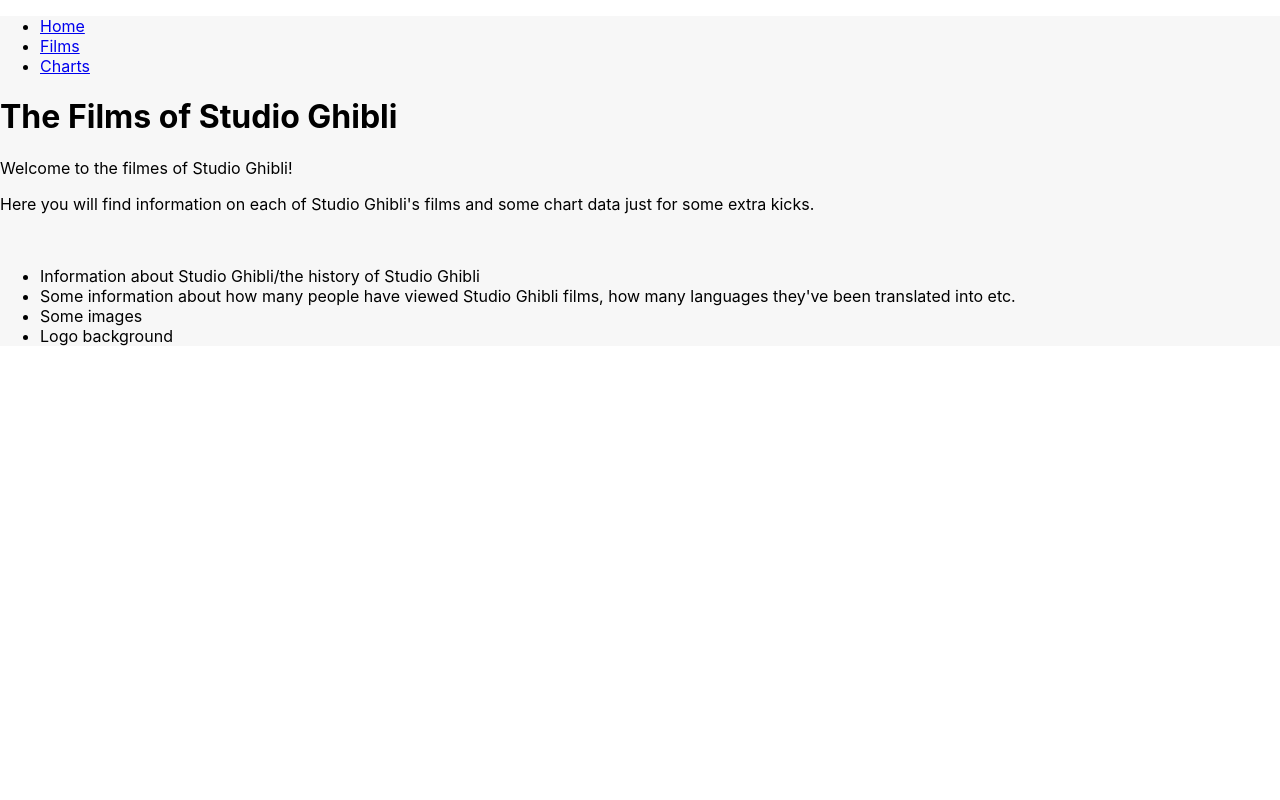
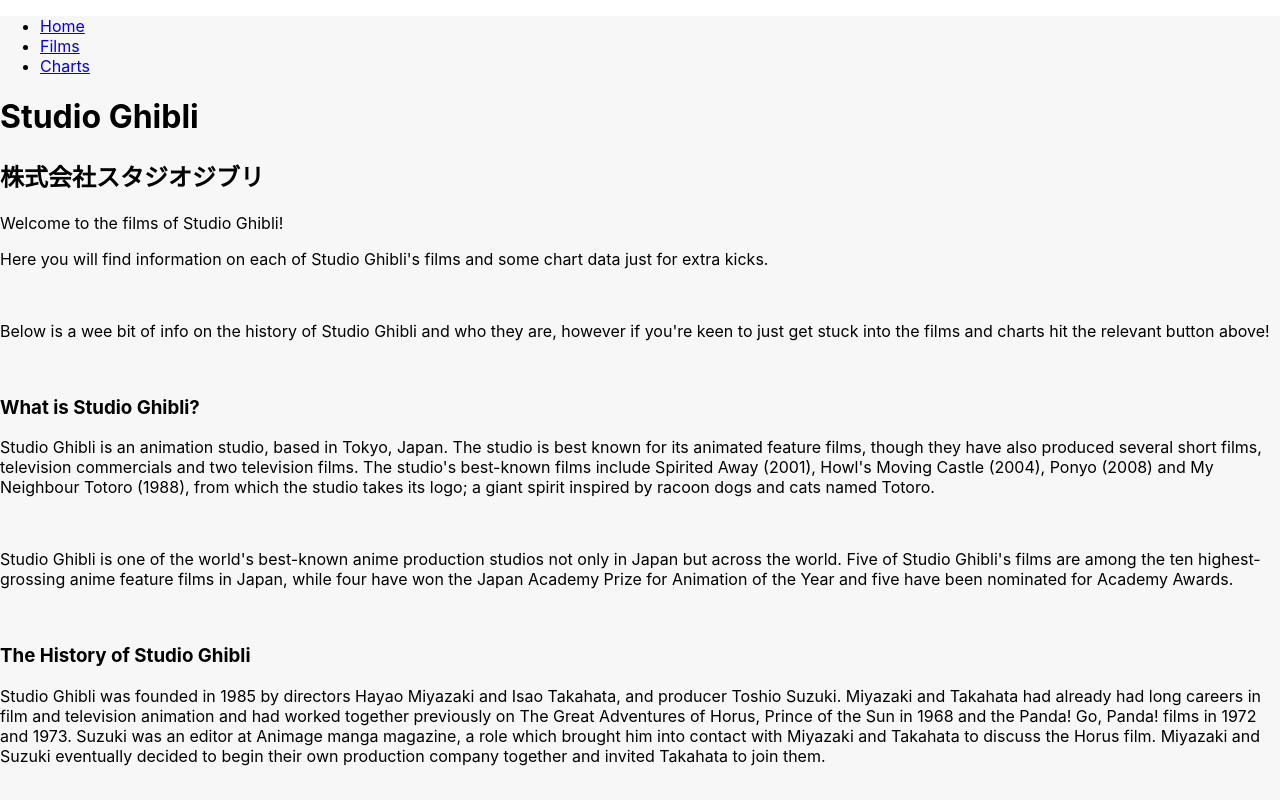
Before and after one commit to shunaMcCallum/studio_ghibli_app, a React (Create React App) app: page / in a window 1280 px wide. Shown: the top 800 px of the page. Built offline with nearby package versions, Linux system fonts and the light colour scheme; no server answers.

Commit message:
web pages now split out so charts appear on different route to films, also more homepage info added

```diff
--- a/src/App.js
+++ b/src/App.js
@@ -1,12 +1,19 @@
-import React from 'react';
+import React, {useState, useEffect} from 'react';
 import { BrowserRouter as Router, Routes, Route } from "react-router-dom";
+import FilmService from './services/FilmService';
 import HomePageContainer from './containers/HomePageContainer';
 import FilmContainer from './containers/FilmContainer';
+import ChartContainer from './containers/ChartContainer';
 import NavBar from './components/NavBar';
 import './App.css';
 
 function App() {
+  const [films, setFilms] = useState([]);
 
+  useEffect(() => {
+    FilmService.getFilms()
+      .then(data => setFilms(data));
+  }, [])
 
   return (
     <div className="app" style={{
@@ -16,8 +23,8 @@
         <NavBar />
         <Routes>
           <Route exact path="/" element={<HomePageContainer />} />
-          <Route exact path="/films" element={<FilmContainer />} />
-          {/* <Route exact path="/charts" element={<Chart />} /> */}
+          <Route exact path="/films" element={<FilmContainer films={films} />} />
+          <Route exact path="/charts" element={<ChartContainer films={films} />} />
         </Routes>
       </Router>
     </div>
--- a/src/components/NavBar.js
+++ b/src/components/NavBar.js
@@ -24,9 +24,8 @@
 
             <div>
                 <header>
-                    <h1>
-                       The Films of Studio Ghibli
-                    </h1>
+                    <h1> Studio Ghibli </h1>
+                    <h2> 株式会社スタジオジブリ </h2>
                 </header>
             </div>
         </div>
--- /dev/null
+++ b/src/containers/ChartContainer.js
@@ -0,0 +1,49 @@
+import React from 'react';
+import FilmChart from '../components/FilmChart';
+
+const ChartContainer = ({ films }) => {
+
+
+
+    const getFilmRatings = ((films) => {
+        const ratings = [];
+
+        for (const film of films) {
+            ratings.push(film.rt_score)
+        }
+
+        const array0to60 = ratings.filter(rating => rating < 61);
+        const array61to70 = ratings.filter(rating => rating < 71 && rating > 60);
+        const array71to80 = ratings.filter(rating => rating < 81 && rating > 70);
+        const array81to90 = ratings.filter(rating => rating < 91 && rating > 80);
+        const array91to100 = ratings.filter(rating => rating < 101 && rating > 90);
+
+        const array1 = ["0 - 60", array0to60.length];
+        const array2 = ["61 - 70", array61to70.length];
+        const array3 = ["71 - 80", array71to80.length];
+        const array4 = ["81 - 90", array81to90.length];
+        const array5 = ["91 - 100", array91to100.length];
+        const masterArray = [["Rating Range", "Rating"], array1, array2, array3, array4, array5];
+
+        return masterArray;
+    });
+
+    const getFilmRatings2 = ((films) => {
+        let ratings = [["Release Date", "Rotten Tomato Score"]];
+
+        for (const film of films) {
+            const result = [film.release_date, Number(film.rt_score)]
+            ratings.push(result)
+        }
+
+        return ratings
+    });
+
+    return (
+        <div >
+            <FilmChart films={films} getFilmRatings={getFilmRatings} getFilmRatings2={getFilmRatings2} />
+        </div>
+    );
+}
+
+export default ChartContainer;
--- a/src/containers/FilmContainer.js
+++ b/src/containers/FilmContainer.js
@@ -3,21 +3,23 @@
 import FilmDetails from '../components/FilmDetails';
 import FilmChart from '../components/FilmChart';
 import './FilmContainer.css';
+import FilmService from '../services/FilmService';
 
-const FilmContainer = () => {
+const FilmContainer = ({films}) => {
 
-    const [films, setFilms] = useState([]);
+    // const [films, setFilms] = useState([]);
     const [selectedFilm, setSelectedFilm] = useState(null);
 
-    useEffect(() => {
-        getFilms()
-    }, [])
+    // useEffect(() => {
+    //     FilmService.getFilms()
+    //         .then(data => setFilms(data));
+    // }, [])
 
-    const getFilms = (() => {
-        fetch('https://ghibliapi.herokuapp.com/films')
-            .then(res => res.json())
-            .then(data => setFilms(data));
-    })
+    // const getFilms = (() => {
+    //     fetch('https://ghibliapi.herokuapp.com/films')
+    //         .then(res => res.json())
+    //         .then(data => setFilms(data));
+    // })
 
     const handleFilmSelect = ((film) => {
         const fetchPromises = film.people.map((person) => {
@@ -30,39 +32,39 @@
         })
     })
 
-    const getFilmRatings = ((films) => {
-        const ratings = [];
+    // const getFilmRatings = ((films) => {
+    //     const ratings = [];
 
-        for (const film of films) {
-            ratings.push(film.rt_score)
-        }
+    //     for (const film of films) {
+    //         ratings.push(film.rt_score)
+    //     }
 
-        const array0to60 = ratings.filter(rating => rating < 61);
-        const array61to70 = ratings.filter(rating => rating < 71 && rating > 60);
-        const array71to80 = ratings.filter(rating => rating < 81 && rating > 70);
-        const array81to90 = ratings.filter(rating => rating < 91 && rating > 80);
-        const array91to100 = ratings.filter(rating => rating < 101 && rating > 90);
+    //     const array0to60 = ratings.filter(rating => rating < 61);
+    //     const array61to70 = ratings.filter(rating => rating < 71 && rating > 60);
+    //     const array71to80 = ratings.filter(rating => rating < 81 && rating > 70);
+    //     const array81to90 = ratings.filter(rating => rating < 91 && rating > 80);
+    //     const array91to100 = ratings.filter(rating => rating < 101 && rating > 90);
 
-        const array1 = ["0 - 60", array0to60.length];
-        const array2 = ["61 - 70", array61to70.length];
-        const array3 = ["71 - 80", array71to80.length];
-        const array4 = ["81 - 90", array81to90.length];
-        const array5 = ["91 - 100", array91to100.length];
-        const masterArray = [["Rating Range", "Rating"], array1, array2, array3, array4, array5];
+    //     const array1 = ["0 - 60", array0to60.length];
+    //     const array2 = ["61 - 70", array61to70.length];
+    //     const array3 = ["71 - 80", array71to80.length];
+    //     const array4 = ["81 - 90", array81to90.length];
+    //     const array5 = ["91 - 100", array91to100.length];
+    //     const masterArray = [["Rating Range", "Rating"], array1, array2, array3, array4, array5];
 
-        return masterArray;
-    });
+    //     return masterArray;
+    // });
 
-    const getFilmRatings2 = ((films) => {
-        let ratings = [["Release Date", "Rotten Tomato Score"]];
+    // const getFilmRatings2 = ((films) => {
+    //     let ratings = [["Release Date", "Rotten Tomato Score"]];
 
-        for (const film of films) {
-            const result = [film.release_date, Number(film.rt_score)]
-            ratings.push(result)
-        }
+    //     for (const film of films) {
+    //         const result = [film.release_date, Number(film.rt_score)]
+    //         ratings.push(result)
+    //     }
 
-        return ratings
-    });
+    //     return ratings
+    // });
 
 
     return (
@@ -70,7 +72,7 @@
             <header className="page-header">
                 <img id="header-image" src="https://www.pngitem.com/pimgs/m/83-834494_studio-ghibli-logo-vector-hd-png-download.png"></img>
             </header>
-            <FilmChart films={films} getFilmRatings={getFilmRatings} getFilmRatings2={getFilmRatings2} />
+            {/* <FilmChart films={films} getFilmRatings={getFilmRatings} getFilmRatings2={getFilmRatings2} /> */}
             <FilmSelect films={films} onFilmSelect={handleFilmSelect} />
             <div>
                 {selectedFilm ? <FilmDetails film={selectedFilm}/> : null}
--- a/src/containers/HomePageContainer.js
+++ b/src/containers/HomePageContainer.js
@@ -5,11 +5,34 @@
 
     return (
         <div >
-            <p>Welcome to the filmes of Studio Ghibli!</p>
-            <p>Here you will find information on each of Studio Ghibli's films and some chart data just for some extra kicks.</p>
+            <p>Welcome to the films of Studio Ghibli!</p>
+            <p>Here you will find information on each of Studio Ghibli's films and some chart data just for extra kicks.</p>
+            <br></br>
+            <p>Below is a wee bit of info on the history of Studio Ghibli and who they are, however if you're keen to just get stuck into the films
+                and charts hit the relevant button above!
+            </p>
+            <br></br>
+            <h3>What is Studio Ghibli?</h3>
+            <p>Studio Ghibli is an animation studio, based in Tokyo, Japan. The studio is best known for its animated feature films, though they
+                have also produced several short films, television commercials and two television films. The studio's best-known films include
+                Spirited Away (2001), Howl's Moving Castle (2004), Ponyo (2008) and My Neighbour Totoro (1988), from which the studio takes its
+                logo; a giant spirit inspired by racoon dogs and cats named Totoro.</p>
+            <br></br>
+            <p>Studio Ghibli is one of the world's best-known anime production studios not only in Japan but across the world. Five of Studio
+                Ghibli's films are among the ten highest-grossing anime feature films in Japan, while four have won the Japan Academy Prize for
+                Animation of the Year and five have been nominated for Academy Awards.</p>
+            <br></br>
+            <h3>The History of Studio Ghibli</h3>
+            <p>Studio Ghibli was founded in 1985 by directors Hayao Miyazaki and Isao Takahata, and producer Toshio Suzuki. Miyazaki and Takahata had
+                already had long careers in film and television animation and had worked together previously on The Great Adventures of Horus, Prince
+                of the Sun in 1968 and the Panda! Go, Panda! films in 1972 and 1973. Suzuki was an editor at Animage manga magazine, a role which
+                brought him into contact with Miyazaki and Takahata to discuss the Horus film. Miyazaki and Suzuki eventually decided to begin their
+                own production company together and invited Takahata to join them.</p>
+            <br></br>
+            <p>The name "Ghibli" was chosen by Miyazaki from the Italian noun "ghibli", based on the Libyan Arabic name for hot desert wind, the idea
+                being that the studio would "blod a new wind throug hthe anime industry."</p>
             <br></br>
             <ul>
-                <li>Information about Studio Ghibli/the history of Studio Ghibli</li>
                 <li>Some information about how many people have viewed Studio Ghibli films, how many languages they've been translated into etc.</li>
                 <li>Some images</li>
                 <li>Logo background</li>
--- /dev/null
+++ b/src/services/FilmService.js
@@ -0,0 +1,36 @@
+const baseURL = 'https://ghibliapi.herokuapp.com/films'
+
+const FilmService = {
+
+    getFilms() {
+        return fetch(baseURL)
+            .then(res => res.json());
+    },
+
+    // postUser(payload) {
+    //     return fetch(baseURL, {
+    //         method: 'POST',
+    //         body: JSON.stringify(payload),
+    //         headers: { 'Content-Type': 'application/json' }
+    //     })
+    //         .then(res => res.json());
+    // },
+
+    putUser(id, payload) {
+        return fetch(baseURL + id, {
+            method: 'PUT',
+            body: JSON.stringify(payload),
+            headers: { 'Content-Type': 'application/json' }
+        })
+            .then(res => res.json());
+    },
+
+    // deleteUser(id) {
+    //     return fetch(baseURL + id, {
+    //         method: 'DELETE'
+    //     });
+    // }
+
+}
+
+export default FilmService;
```
Also changed, not shown: src/containers/ChartContainer.css (added).
